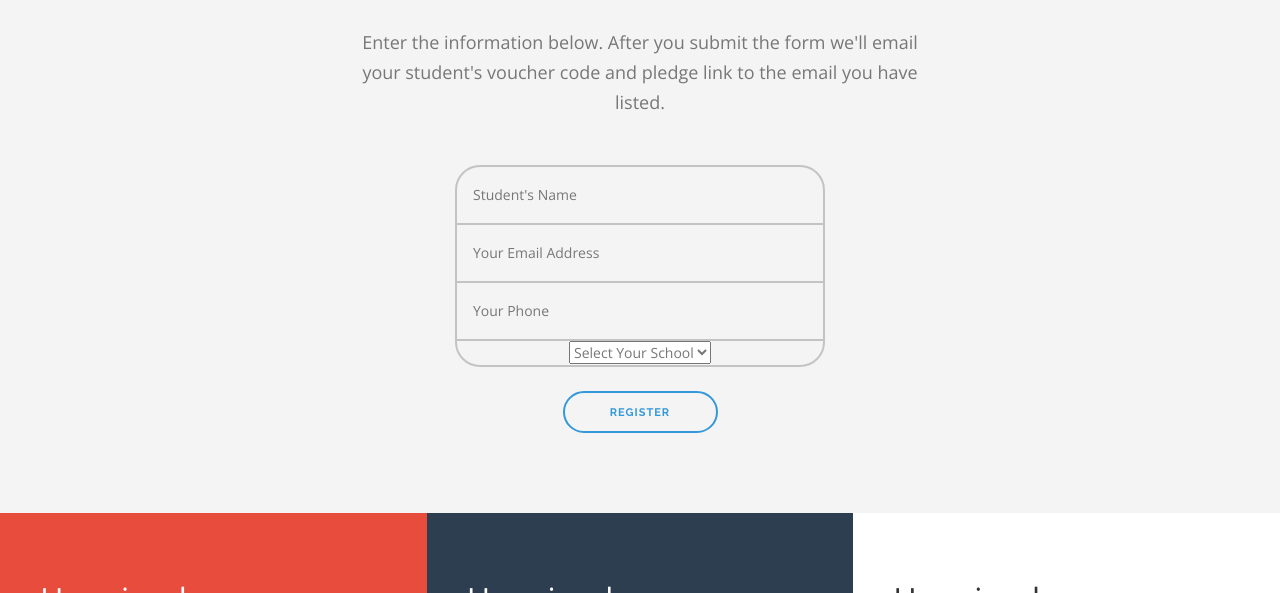
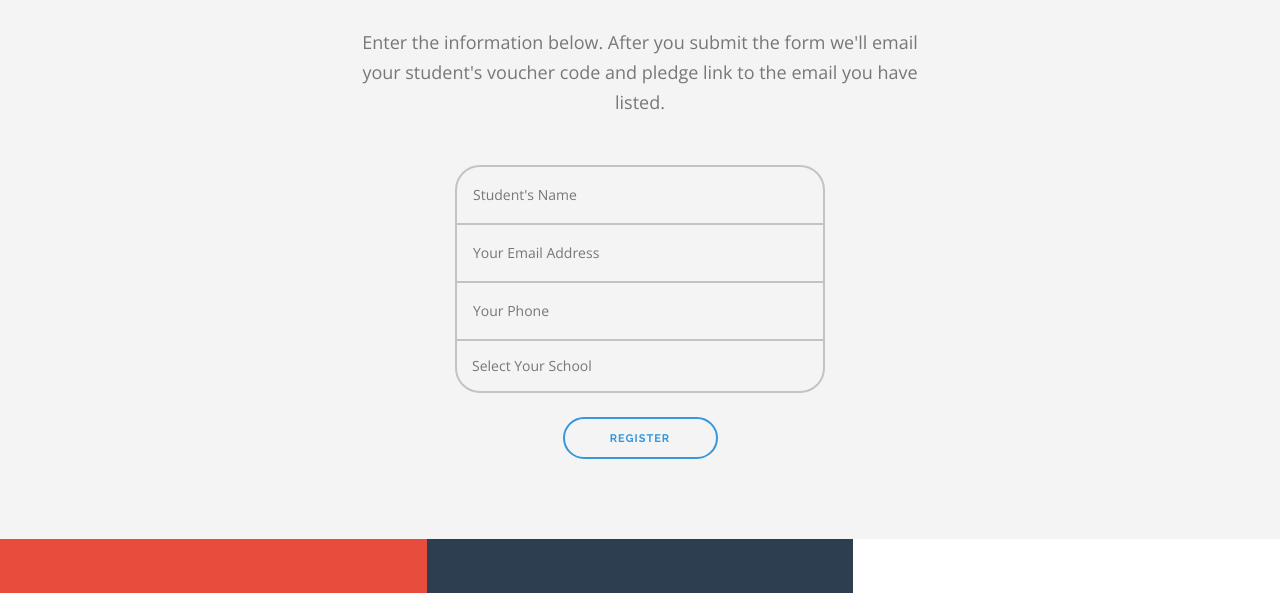
Before and after one commit to Ammonious/Superrun-website, a plain HTML site: page public/registration.html in a window 1280 px wide. Shown: the part 634-1227 px from the top of the page. Drawn offline with nearby package versions, Linux system fonts and the light colour scheme; no server answers; a script that the page names is missing.

Commit message:
Fixed selection dropdown styles

```diff
--- a/public/css/theme.css
+++ b/public/css/theme.css
@@ -4344,3 +4344,20 @@ footer.short-2 .contact-action:hover {
 .no-loader .loader {
   display: none !important;
 }
+
+div.inputs-wrapper {
+  overflow: hidden;
+}
+
+select#schoolSelection {
+  -webkit-appearance: none;
+  -moz-appearance: none;
+  display: block;
+  width: 100%;
+  height: 50px;
+  border: none;
+  background: none;
+  padding-left: 15px;
+  outline: none;
+  user-select: none;
+}
```
